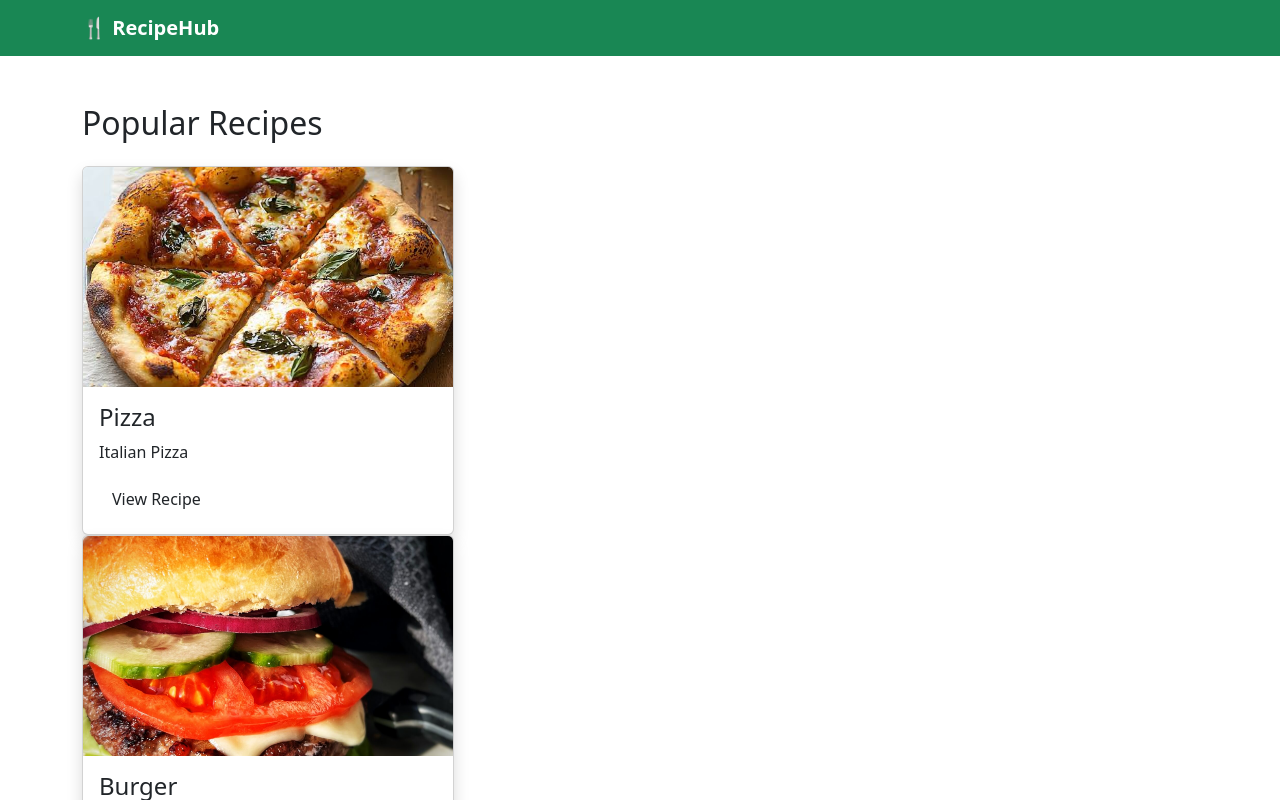
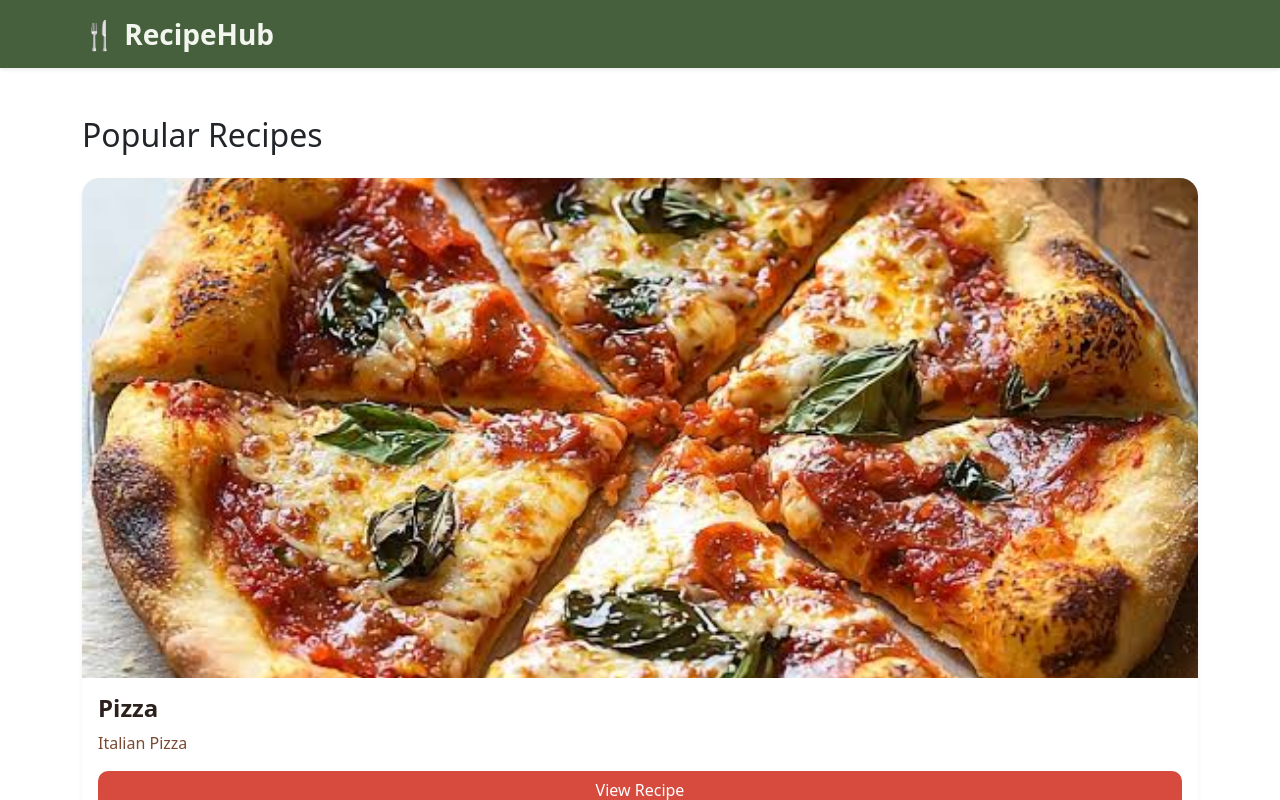
Before and after one commit to Pradipti7/recipe-sharing, a React (Vite) app: page /recipes in a window 1280 px wide. Shown: the top 800 px of the page. Built offline with nearby package versions, Linux system fonts and the light colour scheme.

Commit message:
updated design for recipe

```diff
--- a/src/components/Navbar.jsx
+++ b/src/components/Navbar.jsx
@@ -2,29 +2,47 @@ import { Link } from "react-router-dom";
 
 function Navbar() {
   return (
-    <nav className="navbar navbar-expand-lg navbar-dark bg-success">
+    <nav
+      className="navbar navbar-expand-lg navbar-dark shadow-sm"
+      style={{ backgroundColor: "#46603D" }}
+    >
       <div className="container">
-        <Link className="navbar-brand fw-bold" to="/">
+        {/* Logo */}
+        <Link
+          className="navbar-brand fw-bold fs-3"
+          to="/"
+          style={{ color: "#F3F6EE" }}
+        >
           🍴 RecipeHub
         </Link>
+
+        {/* Hamburger button */}
         <button
           className="navbar-toggler"
           type="button"
           data-bs-toggle="collapse"
           data-bs-target="#menu"
         >
-          <span className="navbar-toggler-icon"> </span>
+          <span className="navbar-toggler-icon"></span>
         </button>
-        <div className="collapse navbar-collapse" id="menu">
-          <ul className="navbar-nav ms-auto">
+
+        {/* Navigation Links */}
+        <div className="collapse navbar-collapse justify-content-end" id="menu">
+          <ul className="navbar-nav">
             <li className="nav-item">
-              <Link className="nav-link" to="/recipes">
+              <Link className="nav-link text-light" to="/">
+                Home
+              </Link>
+            </li>
+
+            <li className="nav-item">
+              <Link className="nav-link text-light" to="/recipes">
                 Recipes
               </Link>
             </li>
+
             <li className="nav-item">
-              <Link className="nav-link" to="/add">
-                {" "}
+              <Link className="nav-link text-light" to="/add">
                 Add Recipe
               </Link>
             </li>
@@ -34,4 +52,5 @@ function Navbar() {
     </nav>
   );
 }
+
 export default Navbar;
--- a/src/components/RecipeCard.jsx
+++ b/src/components/RecipeCard.jsx
@@ -1,17 +1,55 @@
-function RecipeCard({recipe}){
-    return(
-        <div className="col-md-4 md-4">
-            <div className="card shadow h-100">
-                <img src={recipe.image} className="card-img-top" style={{height:"220px", objectFit:"cover"}} />
-                <div className="card-body">
-                    <h4>{recipe.title}</h4>
-                    <p>{recipe.description}</p>
-                    <button className="btn btn-sucess">
-                        View Recipe
-                    </button>
-                </div>
-            </div>
-        </div>
-    );
+
+function RecipeCard({ recipe }) {
+  return (
+    <div
+      className="card h-100 border-0 shadow-sm"
+      style={{
+        borderRadius: "18px",
+        overflow: "hidden",
+        background: "#ffffff",
+      }}
+    >
+      <img
+        src={recipe.image}
+        alt={recipe.title}
+        className="card-img-top"
+        style={{
+          height: "500px",
+          objectFit: "cover",
+        }}
+      />
+
+      <div className="card-body d-flex flex-column">
+
+        <h4
+          className="fw-bold"
+          style={{ color: "#2B211D" }}
+        >
+          {recipe.title}
+        </h4>
+
+        <p
+          style={{
+            color: "#7A4B32"
+          }}
+        >
+          {recipe.description}
+        </p>
+
+        <button
+          className="btn mt-auto"
+          style={{
+            background: "#D64B3E",
+            color: "white",
+            borderRadius: "10px"
+          }}
+        >
+          View Recipe
+        </button>
+
+      </div>
+    </div>
+  );
 }
+
 export default RecipeCard;
--- a/src/index.css
+++ b/src/index.css
@@ -1,7 +1,16 @@
 @import "tailwindcss";
 
+:root {
+  --tomato: #D64B3E;
+  --basil: #46603D;
+  --turmeric: #E8A33D;
+  --sage: #F3F6EE;
+  --umber: #7A4B32;
+  --espresso: #2B211D;
+}
+
 body{
-  background: #f8fafc;
-  font-family: Arial, Arial, Helvetica, sans-serif;
-
+    background: var(--sage);
+    color: var(--espresso);
+    font-family: "Poppins", sans-serif;
 }
--- a/src/pages/AddRecipe.jsx
+++ b/src/pages/AddRecipe.jsx
@@ -17,6 +17,13 @@ function AddRecipe() {
     console.log(recipe);
     alert("Recipe Submitted! ");
   };
-  return <div clasName="container py-5"></div>;
+  return;
+  <div
+    clasName="card border-0 shadow"
+    style={{
+      borderRadius: "20px",
+      background: "#fff",
+    }}
+  ></div>;
 }
 export default AddRecipe;
--- a/src/pages/Home.jsx
+++ b/src/pages/Home.jsx
@@ -2,13 +2,25 @@ import { Link } from "react-router-dom";
 function Home() {
   return (
     <div>
-      <section className="bg-sucess text-white text-center py-5">
+      <section className="text-center py-5"
+      style={{
+        backgroundColor: "#46603D",
+        color: "#F3F6EE",
+        minHeight:"75vh",
+        display: "flex",
+        alignments:"center"
+
+      }}>
         <div className="container">
-          <h1 className="display-3 fw-bold">Discover Amazing Recipes</h1>
-          <p className="lead"> Share your favorite dishes with the world </p>
-          <Link to="/recipes" className="btn btn-light btn-lg mt-3">
-            {" "}
-            Browse Recipes{" "}
+          <h1 className="display-2 fw-bold">Discover Amazing Recipes</h1>
+          <p className="lead mt-3"> Share your favorite dishes with the world </p>
+          <Link to="/recipes" className="btn btn-lg mt-4"
+          style={{
+            background:"#E8A33D",
+            color: "#2B211D",
+            border: "none"
+          }}>
+            Browse Recipes
           </Link>
         </div>
       </section>
```
